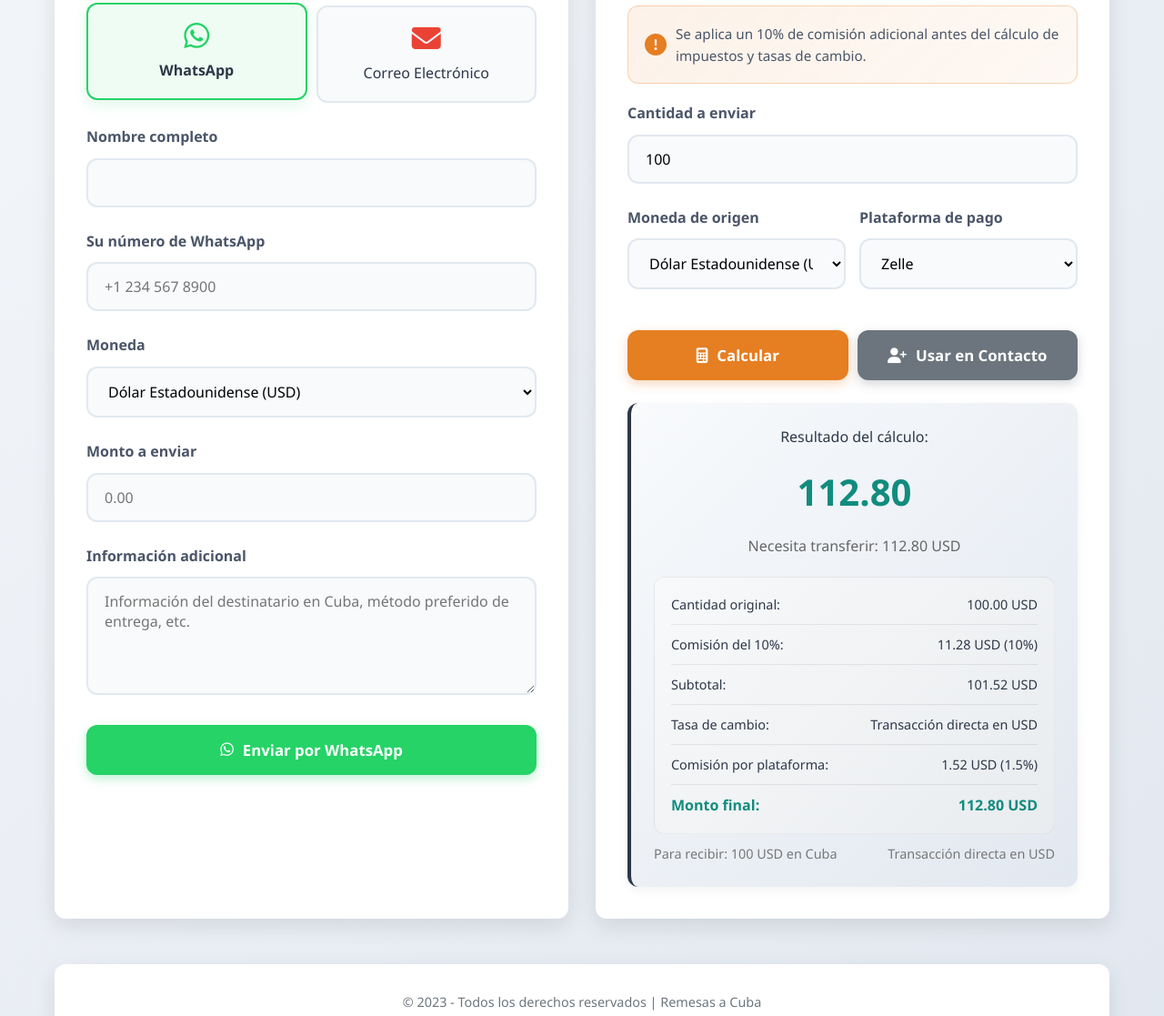
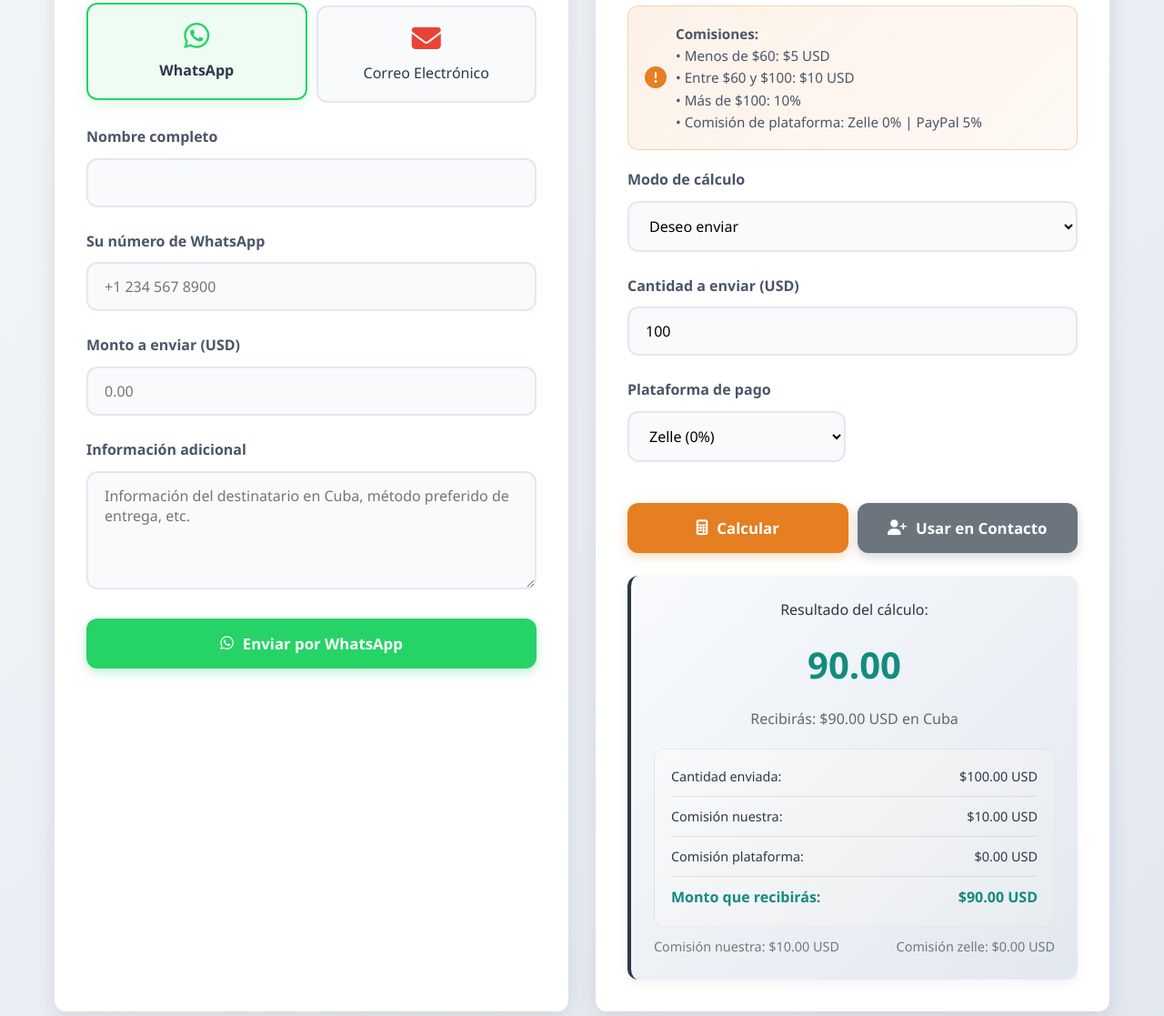
Before and after one commit to Riuklip/MoneytoFamili, a plain HTML site: page index.html in a window 1280 px wide. Shown: the part 543-1660 px from the top of the page at 91% size. Drawn offline with nearby package versions, Linux system fonts and the light colour scheme; no server answers.

Commit message:
ACT
Nueva actualizacion de los parametros. eliminando el contacto con la api y realizando el calculo para recibir y enviar

```diff
--- a/index.html
+++ b/index.html
@@ -34,7 +34,7 @@
     <div class="container">
         <section class="hero" id="home">
             <h1>Remesas a Cuba</h1>
-            <p class="subtitle">Envía dinero a Cuba de forma rápida y segura. Calcula el monto exacto y contáctanos para completar tu transacción.</p>
+            <p class="subtitle">Envía dinero a Cuba de forma rápida y segura. Calcula el monto exacto y contáctanos directo al Whatsapp para completar tu transacción.</p>
         </section>
 
         <section id="form">
@@ -74,15 +74,7 @@
                         </div>
 
                         <div class="form-group">
-                            <label for="contactCurrency">Moneda</label>
-                            <select id="contactCurrency" name="contactCurrency" required>
-                                <option value="USD">Dólar Estadounidense (USD)</option>
-                                <option value="EUR">Euro (EUR)</option>
-                            </select>
-                        </div>
-
-                        <div class="form-group">
-                            <label for="amount">Monto a enviar</label>
+                            <label for="amount">Monto a enviar (USD)</label>
                             <input type="number" id="amount" name="amount" step="0.01" placeholder="0.00" required>
                         </div>
 
@@ -102,29 +94,35 @@
 
                     <div class="commission-notice">
                         <i class="fas fa-exclamation-circle"></i>
-                        <p>Se aplica un 10% de comisión adicional antes del cálculo de impuestos y tasas de cambio.</p>
+                        <div>
+                            <p><strong>Comisiones:</strong></p>
+                            <p>• Menos de $60: $5 USD</p>
+                            <p>• Entre $60 y $100: $10 USD</p>
+                            <p>• Más de $100: 10%</p>
+                            <p>• Comisión de plataforma: Zelle 0% | PayPal 5%</p>
+                        </div>
                     </div>
 
                     <form id="calculatorForm">
                         <div class="form-group">
-                            <label for="initialAmount">Cantidad a enviar</label>
+                            <label for="calculationMode">Modo de cálculo</label>
+                            <select id="calculationMode" required>
+                                <option value="send">Deseo enviar</option>
+                                <option value="receive">Deseo recibir</option>
+                            </select>
+                        </div>
+
+                        <div class="form-group">
+                            <label for="initialAmount" id="amountLabel">Cantidad a enviar (USD)</label>
                             <input type="number" id="initialAmount" step="0.01" placeholder="Ingrese la cantidad" value="100" required>
                         </div>
 
                         <div class="calculator-inputs">
                             <div class="form-group">
-                                <label for="fromCurrency">Moneda de origen</label>
-                                <select id="fromCurrency" required>
-                                    <option value="USD">Dólar Estadounidense (USD)</option>
-                                    <option value="EUR">Euro (EUR)</option>
-                                </select>
-                            </div>
-
-                            <div class="form-group">
                                 <label for="paymentPlatform">Plataforma de pago</label>
                                 <select id="paymentPlatform" required>
-                                    <option value="zelle">Zelle</option>
-                                    <option value="paypal">PayPal</option>
+                                    <option value="zelle">Zelle (0%)</option>
+                                    <option value="paypal">PayPal (5%)</option>
                                 </select>
                             </div>
                         </div>
@@ -140,40 +138,32 @@
                     </form>
 
                     <div class="calculator-result">
-                        <p>Resultado del cálculo:</p>
+                        <p id="resultTitle">Resultado del cálculo:</p>
                         <div class="result-value" id="resultValue">0.00</div>
                         <p class="result-text" id="resultText">Ingrese los datos y haga clic en Calcular</p>
 
                         <div class="calculation-breakdown" id="breakdownContainer" style="display: none;">
                             <div class="breakdown-item">
-                                <span>Cantidad original:</span>
+                                <span id="breakdownOriginalLabel">Cantidad original:</span>
                                 <span id="breakdownOriginal">0.00</span>
                             </div>
                             <div class="breakdown-item">
-                                <span>Comisión del 10%:</span>
+                                <span>Comisión nuestra:</span>
                                 <span id="breakdownCommission">0.00</span>
                             </div>
                             <div class="breakdown-item">
-                                <span>Subtotal:</span>
-                                <span id="breakdownSubtotal">0.00</span>
-                            </div>
-                            <div class="breakdown-item">
-                                <span>Tasa de cambio:</span>
-                                <span id="breakdownRate">0.00</span>
-                            </div>
-                            <div class="breakdown-item">
-                                <span>Comisión por plataforma:</span>
+                                <span>Comisión plataforma:</span>
                                 <span id="breakdownPlatform">0.00</span>
                             </div>
                             <div class="breakdown-item">
-                                <span>Monto final:</span>
+                                <span id="breakdownFinalLabel">Monto final:</span>
                                 <span id="breakdownFinal">0.00</span>
                             </div>
                         </div>
 
                         <div class="currency-info">
-                            <span id="fromInfo">Tasa de cambio: 0.00</span>
-                            <span id="toInfo">Comisión total: 0.00</span>
+                            <span id="fromInfo">Comisión nuestra: 0.00</span>
+                            <span id="toInfo">Comisión plataforma: 0.00</span>
                         </div>
                     </div>
                 </div>
@@ -185,6 +175,6 @@
         </footer>
     </div>
 
-   <script src="script.js"></script>
+<script src="script.js"></script>
 </body>
 </html>
--- a/script.js
+++ b/script.js
@@ -12,17 +12,18 @@ const emailField = document.getElementById('emailField');
 const formSection = document.getElementById('formSection');
 const submitBtn = document.getElementById('submitBtn');
 const contactForm = document.getElementById('contactForm');
-const contactCurrency = document.getElementById('contactCurrency');
 
 // Elementos del DOM para la calculadora
 const calculatorForm = document.getElementById('calculatorForm');
-const fromCurrency = document.getElementById('fromCurrency');
+const calculationMode = document.getElementById('calculationMode');
 const paymentPlatform = document.getElementById('paymentPlatform');
-const desiredAmount = document.getElementById('initialAmount'); // Cantidad deseada en Cuba
+const amountLabel = document.getElementById('amountLabel');
+const desiredAmount = document.getElementById('initialAmount');
 const calculateBtn = document.getElementById('calculateBtn');
 const fillContactBtn = document.getElementById('fillContactBtn');
 const resultValue = document.getElementById('resultValue');
 const resultText = document.getElementById('resultText');
+const resultTitle = document.getElementById('resultTitle');
 const fromInfo = document.getElementById('fromInfo');
 const toInfo = document.getElementById('toInfo');
 const breakdownContainer = document.getElementById('breakdownContainer');
@@ -33,66 +34,21 @@ const navLinks = document.querySelectorAll('nav a');
 const mobileMenuBtn = document.getElementById('mobileMenuBtn');
 const navMenu = document.getElementById('navMenu');
 
-// Variables globales
-let eurotousd = { tasa: 1.0 }; // Valor por defecto
-let exchangeRates = {};
-let platformCommissions = {};
-
-// Función para obtener tasa de cambio
-async function obtenerTasaCambioEURUSD() {
-    try {
-        console.log('🔄 Obteniendo tasa de cambio EUR/USD...');
-
-        const response = await fetch('https://api.frankfurter.app/latest?from=EUR&to=USD');
-
-        if (!response.ok) {
-            throw new Error(`Error HTTP: ${response.status}`);
-        }
-
-        const data = await response.json();
-        const tasaEURUSD = data.rates.USD;
-        const fechaActualizacion = new Date().toLocaleString('es-ES');
-
-        console.log('✅ Tasa de cambio obtenida exitosamente:');
-        console.log(`💰 1 EUR = ${tasaEURUSD} USD`);
-        console.log(`🕒 Actualizado: ${fechaActualizacion}`);
-
-        return {
-            tasa: tasaEURUSD,
-            fecha: fechaActualizacion,
-            monedaOrigen: 'EUR',
-            monedaDestino: 'USD'
+// Comisiones de plataforma
+const platformCommissions = {
+    'zelle': 0.0,  // 1.5%
+    'paypal': 0.05   // 5%
 };
 
-    } catch (error) {
-        console.error('❌ Error obteniendo la tasa de cambio:', error);
-
-        // Retornar un valor por defecto en caso de error
-        return {
-            tasa: 1.08, // Valor por defecto razonable
-            fecha: new Date().toLocaleString('es-ES'),
-            error: error.message
-        };
+// Función para calcular nuestra comisión según el monto
+function calcularNuestraComision(monto) {
+    if (monto < 60) {
+        return 5; // Comisión fija de $5 para montos menores a $60
+    } else if (monto < 100) {
+        return 10; // Comisión fija de $10 para montos entre $60 y $100
+    } else {
+        return monto * 0.10; // 10% para montos de $100 o más
     }
-}
-
-// Función para inicializar las tasas y comisiones
-function inicializarTasas() {
-    exchangeRates = {
-        'EUR': {
-            rate: eurotousd.tasa, // 1 EUR = X USD
-            commission: 0.10 // 10% de comisión nuestra
-        },
-        'USD': {
-            rate: 1.0, // 1 USD = 1 USD
-            commission: 0.10 // 10% de comisión nuestra
-        }
-    };
-
-    platformCommissions = {
-        'zelle': 0.015,  // 1.5%
-        'paypal': 0.05   // 5%
-    };
 }
 
 // Función para cambiar entre WhatsApp y Email
@@ -120,99 +76,114 @@ function toggleContactMethod(method) {
     }
 }
 
-// Función para calcular el monto necesario basado en la moneda de origen
-async function calculateAmount() {
-    const from = fromCurrency.value;
+// Función para actualizar la etiqueta según el modo
+function updateAmountLabel() {
+    const mode = calculationMode.value;
+    if (mode === 'send') {
+        amountLabel.textContent = 'Cantidad a enviar (USD)';
+        desiredAmount.placeholder = 'USD a enviar';
+    } else {
+        amountLabel.textContent = 'Cantidad a recibir (USD)';
+        desiredAmount.placeholder = 'USD a recibir';
+    }
+}
+
+// Función para calcular el monto según el modo seleccionado
+function calculateAmount() {
+    const mode = calculationMode.value;
     const platform = paymentPlatform.value;
-    const targetAmount = parseFloat(desiredAmount.value) || 0;
+    const amount = parseFloat(desiredAmount.value) || 0;
 
-    if (targetAmount <= 0) {
+    if (amount <= 0) {
         resultValue.textContent = "0.00";
         resultText.textContent = "Ingrese una cantidad válida";
-        fromInfo.textContent = "Tasa de cambio: 0.00";
-        toInfo.textContent = "Comisión total: 0.00";
+        fromInfo.textContent = "Comisión nuestra: 0.00";
+        toInfo.textContent = "Comisión plataforma: 0.00";
         if (breakdownContainer) breakdownContainer.style.display = 'none';
         return null;
     }
 
-    // Asegurar que las tasas estén inicializadas
-    if (!exchangeRates[from] || !platformCommissions[platform]) {
-        console.log('⏳ Esperando inicialización de tasas...');
-        return null;
+    const platformCommissionRate = platformCommissions[platform];
+    const ourCommission = calcularNuestraComision(amount);
+    let result, platformCommission, finalAmount;
+
+    if (mode === 'send') {
+        // Modo ENVIAR: Calcular cuánto se recibirá después de las comisiones
+        platformCommission = amount * platformCommissionRate;
+        const amountAfterPlatform = amount - platformCommission;
+
+        // Aplicar nuestra comisión
+        if (amount < 100) {
+            // Comisión fija para montos menores a $100
+            finalAmount = amountAfterPlatform - ourCommission;
+        } else {
+            // Comisión porcentual para montos de $100 o más
+            finalAmount = amountAfterPlatform * (1 - 0.10);
         }
 
-    const exchangeRate = exchangeRates[from].rate;
-    const ourCommission = exchangeRates[from].commission; // 10%
-    const platformCommission = platformCommissions[platform];
+        result = finalAmount;
 
-    let amountNeeded, currencySymbol, resultCurrency;
+        // Actualizar UI
+        resultTitle.textContent = "Resultado del cálculo:";
+        resultValue.textContent = `${result.toFixed(0)}.00`;
+        resultText.textContent = `Recibirás: $${result.toFixed(0)}.00 USD en Cuba`;
 
-    if (from === 'USD') {
-        // Si la moneda de origen es USD, calcular directamente en USD
-        amountNeeded = targetAmount / ((1 - ourCommission) * (1 - platformCommission));
-        currencySymbol = 'USD';
-        resultCurrency = 'USD';
+        // Actualizar desglose
+        document.getElementById('breakdownOriginalLabel').textContent = "Cantidad enviada:";
+        document.getElementById('breakdownOriginal').textContent = `$${amount.toFixed(2)} USD`;
+        document.getElementById('breakdownCommission').textContent = `$${ourCommission.toFixed(2)} USD`;
+        document.getElementById('breakdownPlatform').textContent = `$${platformCommission.toFixed(2)} USD`;
+        document.getElementById('breakdownFinalLabel').textContent = "Monto que recibirás:";
+        document.getElementById('breakdownFinal').textContent = `$${result.toFixed(0)}.00 USD`;
+
     } else {
-        // Si la moneda de origen es EUR, calcular EUR necesarios para obtener los USD deseados
-        amountNeeded = targetAmount / (exchangeRate * (1 - ourCommission) * (1 - platformCommission));
-        currencySymbol = 'EUR';
-        resultCurrency = 'EUR';
+        // Modo RECIBIR: Calcular cuánto hay que enviar para recibir la cantidad deseada
+        let amountToSend;
+
+        if (amount < 60) {
+            // Para recibir menos de $60, nuestra comisión es $5
+            amountToSend = (amount + 5) / (1 - platformCommissionRate);
+        } else if (amount < 100) {
+            // Para recibir entre $60 y $100, nuestra comisión es $10
+            amountToSend = (amount + 10) / (1 - platformCommissionRate);
+        } else {
+            // Para recibir $100 o más, nuestra comisión es 10%
+            amountToSend = amount / (0.9 * (1 - platformCommissionRate));
         }
 
-    // Calcular desglose
-    const ourCommissionAmount = amountNeeded * ourCommission;
-    const amountAfterOurCommission = amountNeeded - ourCommissionAmount;
+        result = amountToSend;
+        platformCommission = amountToSend * platformCommissionRate;
 
-    let amountInUSD, platformCommissionAmount;
+        // Actualizar UI
+        resultTitle.textContent = "Resultado del cálculo:";
+        resultValue.textContent = result.toFixed(2);
+        resultText.textContent = `Debes enviar: $${result.toFixed(2)} USD`;
 
-    if (from === 'USD') {
-        amountInUSD = amountAfterOurCommission;
-        platformCommissionAmount = amountInUSD * platformCommission;
-    } else {
-        amountInUSD = amountAfterOurCommission * exchangeRate;
-        platformCommissionAmount = amountInUSD * platformCommission;
+        // Actualizar desglose
+        document.getElementById('breakdownOriginalLabel').textContent = "Cantidad a recibir:";
+        document.getElementById('breakdownOriginal').textContent = `$${amount.toFixed(2)} USD`;
+        document.getElementById('breakdownCommission').textContent = `$${ourCommission.toFixed(2)} USD`;
+        document.getElementById('breakdownPlatform').textContent = `$${platformCommission.toFixed(2)} USD`;
+        document.getElementById('breakdownFinalLabel').textContent = "Monto a enviar:";
+        document.getElementById('breakdownFinal').textContent = `$${result.toFixed(2)} USD`;
     }
 
-    const finalAmountAfterCommissions = amountInUSD * (1 - platformCommission);
+    // Mostrar información de comisiones
+    fromInfo.textContent = `Comisión nuestra: $${ourCommission.toFixed(2)} USD`;
+    toInfo.textContent = `Comisión ${platform}: $${platformCommission.toFixed(2)} USD`;
 
-    // Mostrar resultados
-    resultValue.textContent = amountNeeded.toFixed(2);
-    resultText.textContent = `Necesita transferir: ${amountNeeded.toFixed(2)} ${resultCurrency}`;
-    fromInfo.textContent = `Para recibir: ${targetAmount} USD en Cuba`;
-
-    if (from === 'EUR') {
-        toInfo.textContent = `Tasa: 1 EUR = ${exchangeRate.toFixed(4)} USD`;
-    } else {
-        toInfo.textContent = `Transacción directa en USD`;
-    }
-
-    // Mostrar desglose del cálculo
+    // Mostrar desglose
     if (breakdownContainer) {
-        document.getElementById('breakdownOriginal').textContent = `${targetAmount.toFixed(2)} USD`;
-        document.getElementById('breakdownCommission').textContent = `${ourCommissionAmount.toFixed(2)} ${resultCurrency} (${(ourCommission * 100).toFixed(0)}%)`;
-        document.getElementById('breakdownSubtotal').textContent = `${amountAfterOurCommission.toFixed(2)} ${resultCurrency}`;
-
-        if (from === 'EUR') {
-            document.getElementById('breakdownRate').textContent = `1 EUR = ${exchangeRate.toFixed(4)} USD`;
-            document.getElementById('breakdownPlatform').textContent = `${platformCommissionAmount.toFixed(2)} USD (${(platformCommission * 100).toFixed(1)}%)`;
-        } else {
-            document.getElementById('breakdownRate').textContent = `Transacción directa en USD`;
-            document.getElementById('breakdownPlatform').textContent = `${platformCommissionAmount.toFixed(2)} USD (${(platformCommission * 100).toFixed(1)}%)`;
-        }
-
-        document.getElementById('breakdownFinal').textContent = `${amountNeeded.toFixed(2)} ${resultCurrency}`;
         breakdownContainer.style.display = 'block';
     }
 
     return {
-        targetAmount: targetAmount,
-        amountNeeded: amountNeeded,
-        currency: resultCurrency,
+        mode: mode,
+        amount: amount,
         platform: platform,
-        exchangeRate: exchangeRate,
-        ourCommission: ourCommissionAmount,
-        platformCommission: platformCommissionAmount,
-        finalAmountUSD: finalAmountAfterCommissions
+        result: result,
+        ourCommission: ourCommission,
+        platformCommission: platformCommission
     };
 }
 
@@ -226,10 +197,9 @@ if (fillContactBtn) {
     fillContactBtn.addEventListener('click', function() {
         const calculation = calculateAmount();
 
-        if (calculation && calculation.amountNeeded > 0) {
+        if (calculation && calculation.result > 0) {
             // Rellenar el formulario de contacto
-            document.getElementById('amount').value = calculation.amountNeeded.toFixed(2);
-            document.getElementById('contactCurrency').value = calculation.currency;
+            document.getElementById('amount').value = calculation.result.toFixed(2);
 
             // Crear una descripción automática
             const platformNames = {
@@ -237,7 +207,13 @@ if (fillContactBtn) {
                 'zelle': 'Zelle'
             };
 
-            const description = `Deseo enviar ${calculation.amountNeeded.toFixed(2)} ${calculation.currency} para recibir ${calculation.targetAmount} USD en Cuba mediante ${platformNames[calculation.platform]}. Cálculo realizado con la calculadora.`;
+            let description;
+            if (calculation.mode === 'send') {
+                description = `Deseo enviar $${calculation.amount.toFixed(2)} USD para recibir $${calculation.result.toFixed(2)} USD en Cuba mediante ${platformNames[calculation.platform]}. Cálculo realizado con la calculadora.`;
+            } else {
+                description = `Deseo recibir $${calculation.amount.toFixed(2)} USD en Cuba, para lo cual debo enviar $${calculation.result.toFixed(2)} USD mediante ${platformNames[calculation.platform]}. Cálculo realizado con la calculadora.`;
+            }
+
             document.getElementById('description').value = description;
 
             // Desplazar al formulario de contacto
@@ -246,7 +222,11 @@ if (fillContactBtn) {
             });
 
             // Mostrar mensaje de confirmación
-            alert(`El formulario ha sido rellenado: debe transferir ${calculation.amountNeeded.toFixed(2)} ${calculation.currency} para recibir ${calculation.targetAmount} USD en Cuba`);
+            if (calculation.mode === 'send') {
+                alert(`El formulario ha sido rellenado: enviarás $${calculation.amount.toFixed(2)} USD para recibir $${calculation.result.toFixed(2)} USD en Cuba`);
+            } else {
+                alert(`El formulario ha sido rellenado: debes enviar $${calculation.result.toFixed(2)} USD para recibir $${calculation.amount.toFixed(2)} USD en Cuba`);
+            }
         } else {
             alert("Por favor, calcule primero un monto válido antes de rellenar el formulario de contacto.");
         }
@@ -254,27 +234,21 @@ if (fillContactBtn) {
 }
 
 // Calcular automáticamente al cambiar valores
-if (fromCurrency) fromCurrency.addEventListener('change', calculateAmount);
+if (calculationMode) {
+    calculationMode.addEventListener('change', function() {
+        updateAmountLabel();
+        calculateAmount();
+    });
+}
 if (paymentPlatform) paymentPlatform.addEventListener('change', calculateAmount);
 if (desiredAmount) desiredAmount.addEventListener('input', calculateAmount);
 
 // Inicialización cuando el DOM está listo
-document.addEventListener('DOMContentLoaded', async function() {
-    // Obtener tasa de cambio primero
-    eurotousd = await obtenerTasaCambioEURUSD();
-    console.log('Tasa cargada:', eurotousd);
-
-    // Inicializar tasas con el valor obtenido
-    inicializarTasas();
-
+document.addEventListener('DOMContentLoaded', function() {
     // Inicializar calculadora y formulario
+    updateAmountLabel();
     calculateAmount();
     toggleContactMethod('whatsapp');
-
-    // Actualizar el placeholder para mayor claridad
-    if (desiredAmount) {
-        desiredAmount.placeholder = "USD deseados en Cuba";
-    }
 
     // Configurar efecto de header al hacer scroll
     if (mainHeader) {
@@ -332,12 +306,11 @@ function sendWhatsAppMessage(message) {
 }
 
 // Función para enviar correo con EmailJS
-function sendEmail(name, email, currency, amount, description, phone = '') {
+function sendEmail(name, email, amount, description, phone = '') {
     const templateParams = {
         from_name: name,
         from_email: email,
         user_phone: phone,
-        currency: currency,
         amount: amount,
         message: description,
         to_email: "eliclpere@gmail.com"
@@ -361,7 +334,6 @@ if (contactForm) {
         const method = whatsappOption.classList.contains('active') ? 'WhatsApp' : 'Correo electrónico';
         const name = document.getElementById('name').value;
         const contact = method === 'WhatsApp' ? document.getElementById('phone').value : document.getElementById('email').value;
-        const currency = document.getElementById('contactCurrency').value;
         const amount = document.getElementById('amount').value;
         const description = document.getElementById('description').value;
 
@@ -371,12 +343,12 @@ if (contactForm) {
         }
 
         // Crear mensaje predeterminado
-        const message = `Hola, me interesa enviar remesas a Cuba.\n\n*Información del solicitante:*\nNombre: ${name}\n${method === 'WhatsApp' ? 'Teléfono: ' + contact : 'Email: ' + contact}\n\n*Detalles de la transacción:*\nMoneda: ${currency}\nMonto: ${amount}\nDescripción: ${description}\n\nPor favor, contactarme para proceder con la transacción.`;
+        const message = `Hola, me interesa enviar remesas a Cuba.\n\n*Información del solicitante:*\nNombre: ${name}\n${method === 'WhatsApp' ? 'Teléfono: ' + contact : 'Email: ' + contact}\n\n*Detalles de la transacción:*\nMonto: $${amount} USD\nDescripción: ${description}\n\nPor favor, contactarme para proceder con la transacción.`;
 
         if (method === 'WhatsApp') {
             sendWhatsAppMessage(message);
         } else {
-            sendEmail(name, contact, currency, amount, description);
+            sendEmail(name, contact, amount, description);
         }
 
         // Limpiar formulario después del envío
```
Lines whose indentation alone changed are shown as unchanged.
